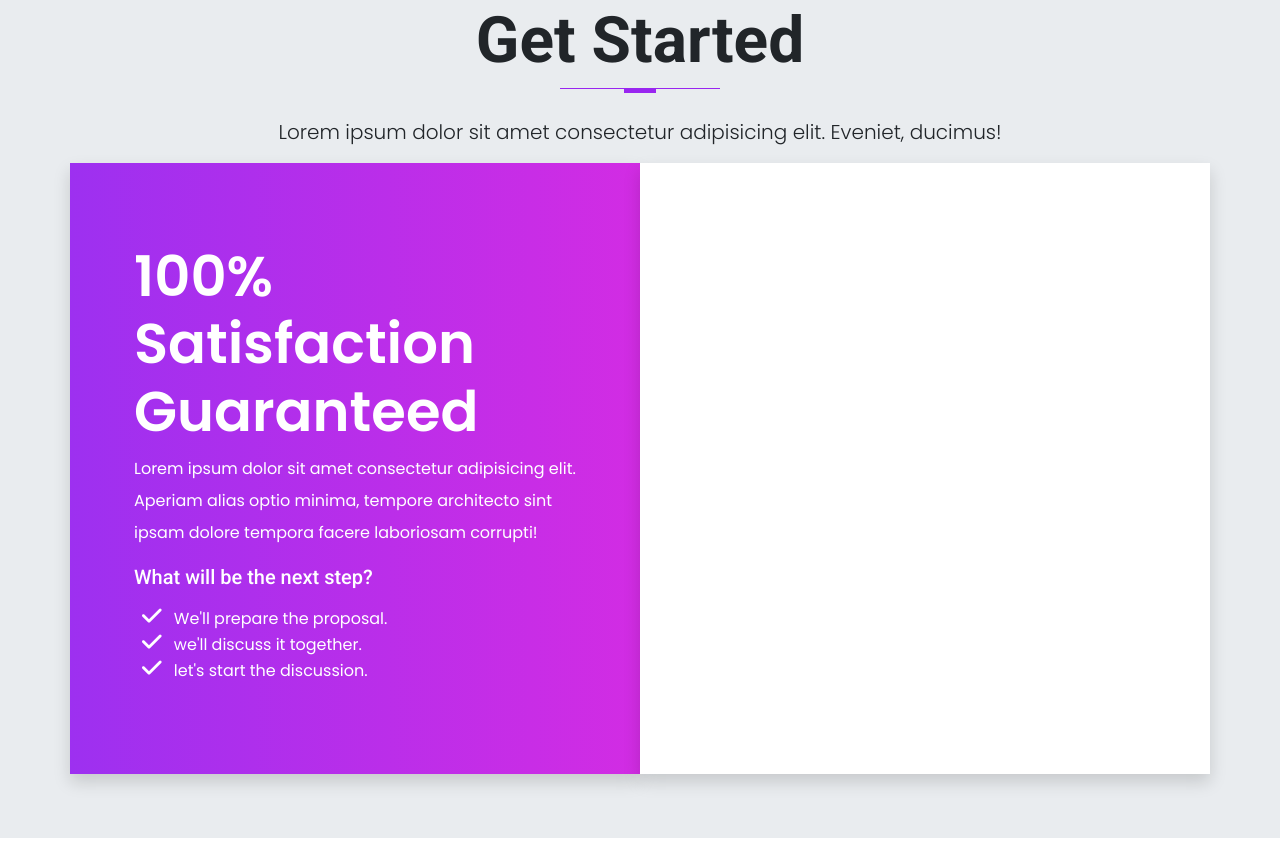
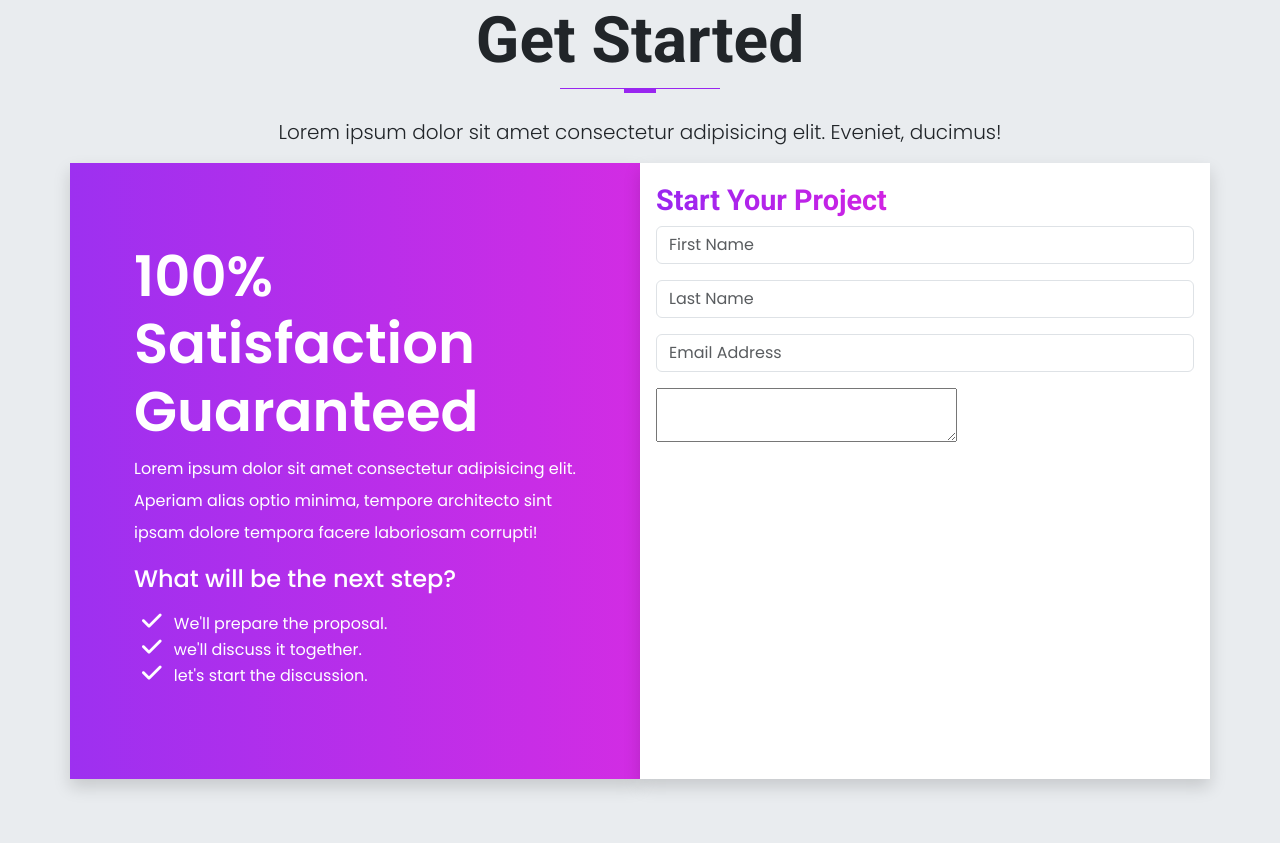
Before and after one commit to raselranaearshad/patrix, a website: page index.html in a window 1280 px wide. Shown: the part 6316-7159 px from the top of the page. Drawn offline with nearby package versions, Linux system fonts and the light colour scheme.

Commit message:
Added contact form

```diff
--- a/index.html
+++ b/index.html
@@ -608,15 +608,15 @@
           <p class="lead">Lorem ipsum dolor sit amet consectetur adipisicing elit. Eveniet, ducimus!</p>
         </div>
         <!-- Contact Us Content  -->
-         <div class="row text-white">
-          <div class="col-lg-6 col-12 p-3 gradient shadow">
+         <div class="row">
+          <div class="col-lg-6 col-12 p-3 gradient shadow text-white">
             <div class="contact_us_info w-100">
               <h4 class="display-4 fw-bold">100% Satisfaction Guaranteed</h4>
               <p class="lh-lg">
                 Lorem ipsum dolor sit amet consectetur adipisicing elit. Aperiam alias optio minima, tempore architecto sint ipsam
                 dolore tempora facere laboriosam corrupti!
               </p>
-              <h5 class="display-3--brief">What will be the next step?</h5>
+              <h4>What will be the next step?</h4>
               <ul class="contact_us_list">
                 <li><i class="fa-solid fa-check"></i> We'll prepare the proposal.</li>
                 <li><i class="fa-solid fa-check"></i> we'll discuss it together.</li>
@@ -624,7 +624,25 @@
               </ul>
             </div>
           </div>
-          <div class="col-lg-6 col-12 p-3 bg-white shadow"></div>
+          <div class="col-lg-6 col-12 p-3 bg-white shadow">
+              <div class="form w-100 pb-2">
+                <h3 class="title fw-bold mt-1">Start Your Project</h3>
+                <form action="#" class="row">
+                  <div class="mb-3">
+                    <input type="text" placeholder="First Name" id="inputFirstName" class="form-control">
+                  </div>
+                  <div class="mb-3">
+                    <input type="text" placeholder="Last Name" id="inputLastName" class="form-control">
+                  </div>
+                  <div class="mb-3">
+                    <input type="email" placeholder="Email Address" id="inputEmail" class="form-control">
+                  </div>
+                  <div class="mb-3">
+                    <textarea name="message" id="message" class=""></textarea>
+                  </div>
+                </form>
+              </div>
+          </div>
          </div>
       </div>
      </section>
--- a/scss/components/_typhography.scss
+++ b/scss/components/_typhography.scss
@@ -51,15 +51,12 @@ h1,h2,h3,h4,h5,h6{
 }
 
 // Service Header Style
-.services_content {
-
-  .title {
+.title {
     font-size: 1.8rem;
     background-image: linear-gradient(to right, $primary, $secondary);
     background-clip: text;
     display: inline-block;
     -webkit-text-fill-color: transparent;
-  }
 }
 
 // Gradient Background
--- a/scss/sections/_contact-us.scss
+++ b/scss/sections/_contact-us.scss
@@ -4,11 +4,14 @@
 .contact_us {
   padding: 4rem 0;
   background: $gray-200;
-  &_info{
+  &_info {
     padding: 3rem;
     margin: 1rem 0;
     h4 {
       font-family: $primaryBodyFont;
+    }
+    h5 {
+      font-size: 2rem !important;
     }
   }
   &_list {
```
Also changed, not shown: css/style.css, 1 other file.
